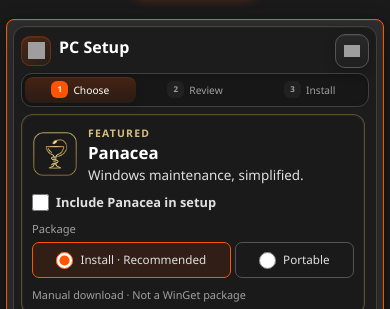
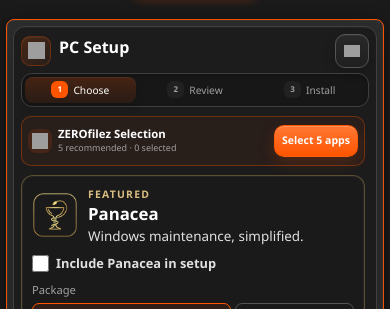
Before and after one commit to falker47/ZEROfilez, a plain HTML site: page index.html in a window 390 px wide. Both pictures are taken after a click on the button "Build". Shown: the part 193-502 px from the top of the page. Drawn offline with Linux system fonts and the light colour scheme; grey boxes are pictures that could not be loaded.

Commit message:
feat: add ZEROfilez Selection to Windows PC Setup
* feat(pc-setup): add curated ZEROfilez preset

* feat(pc-setup): add curated ZEROfilez preset tests

* feat(pc-setup): add compact preset call-to-action and shorten launch copy

* feat(pc-setup): wire idempotent recommended program selection

* style(pc-setup): compact branded preset card using existing tokens

* style(pc-setup): keep recommendation control compact on small screens

* test/docs(pc-setup): update UI expectation

* test/docs(pc-setup): document preset behavior

* test/docs(pc-setup): check preset module syntax

```diff
--- a/css/responsive.css
+++ b/css/responsive.css
@@ -520,6 +520,32 @@
     padding: 7px;
   }
 
+  .setup-preset-card {
+    grid-template-columns: 24px minmax(0, 1fr) auto;
+    gap: 6px;
+    padding: 6px;
+  }
+
+  .setup-preset-icon {
+    width: 24px;
+    height: 24px;
+  }
+
+  .setup-preset-copy strong {
+    font-size: 0.71em;
+  }
+
+  .setup-preset-copy small {
+    font-size: 0.56em;
+  }
+
+  .setup-preset-button {
+    min-height: 32px;
+    min-width: 78px;
+    padding: 5px 7px;
+    font-size: 0.66em;
+  }
+
   .setup-segmented {
     margin: 5px 0;
   }
--- a/css/sections.css
+++ b/css/sections.css
@@ -627,6 +627,71 @@ section h2 {
 .setup-step-body::-webkit-scrollbar-thumb {
   background: var(--border-default);
   border-radius: 999px;
+}
+
+/* Opt-in preset sits in Choose, directly above the editable catalog. */
+.setup-preset-card {
+  display: grid;
+  grid-template-columns: 28px minmax(0, 1fr) auto;
+  align-items: center;
+  gap: 9px;
+  min-height: 50px;
+  box-sizing: border-box;
+  margin: 2px 0 9px;
+  padding: 7px 9px;
+  border: 1px solid rgba(255,85,0,0.34);
+  border-radius: 10px;
+  background: rgba(255,85,0,0.055);
+}
+
+.setup-preset-icon {
+  width: 28px;
+  height: 28px;
+  border-radius: 8px;
+  display: flex;
+  align-items: center;
+  justify-content: center;
+  background: rgba(255,85,0,0.13);
+}
+
+.setup-preset-icon img {
+  width: 16px;
+  height: 16px;
+}
+
+.setup-preset-copy {
+  display: flex;
+  flex-direction: column;
+  gap: 2px;
+  min-width: 0;
+}
+
+.setup-preset-copy strong {
+  color: var(--text-heading);
+  font-size: 0.77em;
+  line-height: 1.1;
+}
+
+.setup-preset-copy small {
+  color: var(--text-muted);
+  font-size: 0.62em;
+  line-height: 1.15;
+}
+
+.setup-preset-button {
+  min-height: 31px;
+  min-width: 100px;
+  padding: 6px 9px;
+  white-space: nowrap;
+  font-size: 0.70em;
+}
+
+.setup-preset-button:disabled {
+  opacity: 0.8;
+  cursor: default;
+  color: var(--accent-hover);
+  border-color: rgba(255,85,0,0.35);
+  background: rgba(255,85,0,0.09);
 }
 
 .setup-category + .setup-category {
--- a/index.html
+++ b/index.html
@@ -163,7 +163,7 @@
                   <img data-icon="setup" alt="" />
                 </div>
                 <div class="pc-setup-entry-copy">
-                  <p class="pc-setup-single-label">New PC · Set up multiple programs in a few clicks</p>
+                  <p class="pc-setup-single-label">Set up multiple programs in a few clicks</p>
                 </div>
                 <button type="button" class="ui-button ui-button--primary" id="startWindowsSetup">
                   <span>Build</span>
@@ -196,6 +196,19 @@
 
               <div class="setup-step" data-setup-step="1">
                 <div class="setup-step-body" id="setupChooseBody">
+                  <div class="setup-preset-card">
+                    <span class="setup-preset-icon" aria-hidden="true">
+                      <img data-icon="setup" alt="" />
+                    </span>
+                    <span class="setup-preset-copy">
+                      <strong>ZEROfilez Selection</strong>
+                      <small id="zeroFilezSelectionStatus" aria-live="polite">5 recommended apps</small>
+                    </span>
+                    <button type="button" class="ui-button ui-button--primary setup-preset-button"
+                      id="applyZeroFilezSelection" aria-label="Apply ZEROfilez Selection">
+                      <span id="zeroFilezSelectionAction">Select 5 apps</span>
+                    </button>
+                  </div>
                   <div id="setupBuilderSelectionList"></div>
                 </div>
                 <div class="setup-step-footer">
--- /dev/null
+++ b/js/pc-selection.js
@@ -0,0 +1,22 @@
+// Curated, opt-in preset for a fresh Windows installation.
+// IDs must match entries in ITEMS['pc-programs']; no arbitrary installer input.
+export const ZEROFILEZ_SELECTION_IDS = Object.freeze([
+    'brave-browser',
+    'discord',
+    'notepad-plus-plus',
+    '7-zip',
+    'everything'
+]);
+
+export function getZeroFilezSelection(programs) {
+    const byId = new Map(programs.map(item => [item.id, item]));
+    return ZEROFILEZ_SELECTION_IDS.map(id => byId.get(id)).filter(Boolean);
+}
+
+export function addZeroFilezSelection(currentIds, programs) {
+    const selected = new Set(currentIds);
+    for (const item of getZeroFilezSelection(programs)) {
+        selected.add(item.id);
+    }
+    return selected;
+}
--- a/js/startup.js
+++ b/js/startup.js
@@ -3,6 +3,7 @@ import { ORDER } from './array.js';
 import { ICONS } from './icons.js';
 import { generateCommandSetup } from './windows-setup.js';
 import { getFeaturedPcProgram, groupPcPrograms } from './pc-categories.js';
+import { addZeroFilezSelection, getZeroFilezSelection } from './pc-selection.js';
 import { getDownloadChoices } from './download-options.js';
 
 export class StartupManager {
@@ -167,6 +168,7 @@ export class StartupManager {
         document.getElementById('exitWindowsSetup')?.addEventListener('click', () => this.closeWindowsSetupBuilder());
         document.getElementById('finishWindowsSetup')?.addEventListener('click', () => this.closeWindowsSetupBuilder());
         document.getElementById('clearSetupSelection')?.addEventListener('click', () => this.clearWindowsSetupSelection());
+        document.getElementById('applyZeroFilezSelection')?.addEventListener('click', () => this.applyZeroFilezSelection());
         document.getElementById('setupStep1Next')?.addEventListener('click', () => this.setSetupStep(2));
         document.getElementById('setupStep2Back')?.addEventListener('click', () => this.setSetupStep(1));
         document.getElementById('setupStep2Next')?.addEventListener('click', () => this.setSetupStep(3));
@@ -195,6 +197,18 @@ export class StartupManager {
         document.getElementById('pc-programs-list')?.classList.remove('hidden');
         document.getElementById('windowsSetupBuilder')?.classList.add('hidden');
 
+        this.setWindowsSetupStatus('');
+    }
+
+    applyZeroFilezSelection() {
+        const programs = this.data['pc-programs'] || [];
+        if (!getZeroFilezSelection(programs).length) return;
+
+        // Add missing recommendations without removing manual choices.
+        this.selectedSetupItems = addZeroFilezSelection(this.selectedSetupItems, programs);
+        this.generatedSetupScript = '';
+        this.renderSetupSelection();
+        this.updateSetupSelectionCount();
         this.setWindowsSetupStatus('');
     }
 
@@ -499,6 +513,30 @@ export class StartupManager {
         if (countLabel) countLabel.textContent = `${count} selected`;
         if (nextButton) nextButton.disabled = count === 0;
         if (clearButton) clearButton.disabled = count === 0;
+
+        const recommended = getZeroFilezSelection(this.data['pc-programs'] || []);
+        const included = recommended.filter(item => this.selectedSetupItems.has(item.id)).length;
+        const remaining = recommended.length - included;
+        const presetButton = document.getElementById('applyZeroFilezSelection');
+        const presetAction = document.getElementById('zeroFilezSelectionAction');
+        const presetStatus = document.getElementById('zeroFilezSelectionStatus');
+        if (presetButton) {
+            presetButton.disabled = remaining === 0;
+            presetButton.setAttribute('aria-label', remaining === 0
+                ? 'ZEROfilez Selection applied'
+                : `Add ${remaining} recommended apps with ZEROfilez Selection`);
+        }
+        if (presetAction) {
+            presetAction.textContent = recommended.length === 0
+                ? 'Unavailable'
+                : remaining === 0 ? 'Selected' : `Select ${remaining} app${remaining === 1 ? '' : 's'}`;
+        }
+        if (presetStatus) {
+            presetStatus.textContent = recommended.length === 0
+                ? 'No recommended apps available'
+                : remaining === 0 ? `${recommended.length} recommended apps selected`
+                    : `${recommended.length} recommended · ${included} selected`;
+        }
     }
 
     clearWindowsSetupSelection() {
```
Also changed, not shown: tests/pc-selection.test.mjs (added, +65 -0 lines), tests/windows-setup.test.mjs (+2 -1 lines), .github/workflows/ci.yml, README.md.
